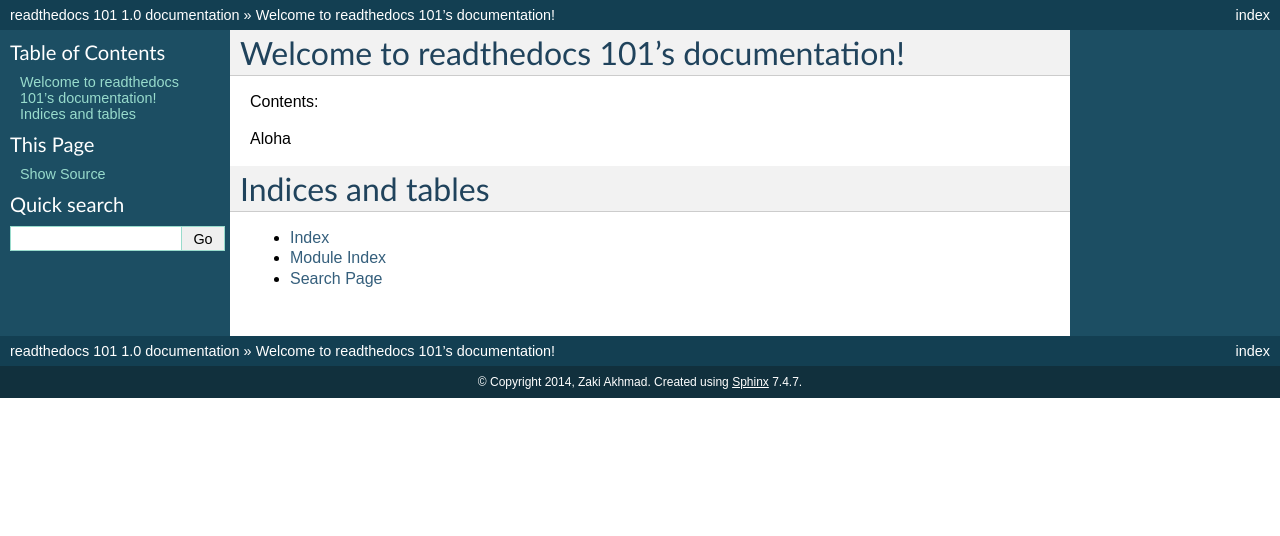
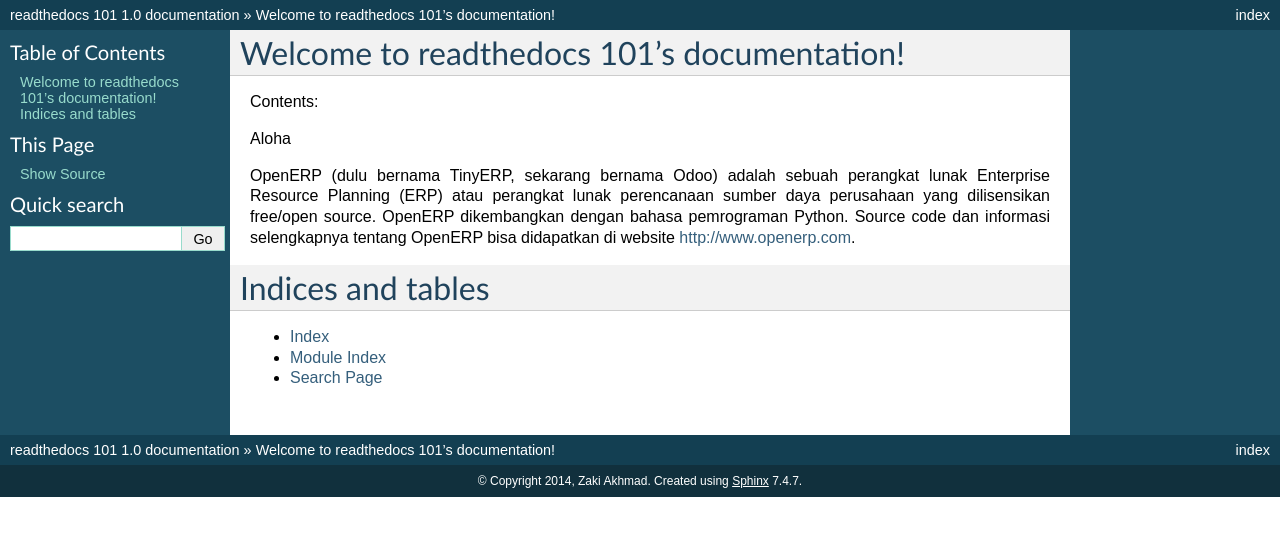
Before and after one commit to za/readthedocs, a Sphinx documentation site: the page built from docs/source/index.rst, in a window 1280 px wide. Shown: the top 536 px of the page. Built offline with Sphinx 7.4.7, drawn with Linux system fonts in a browser that asks for light colours.

```diff
--- /dev/null
+++ b/docs/source/bab01.rst
@@ -0,0 +1,10 @@
+.. readthedocs 101 documentation master file, created by
+   sphinx-quickstart on Tue Nov 11 12:59:54 2014.
+   You can adapt this file completely to your liking, but it should at least
+   contain the root `toctree` directive.
+
+OpenERP (dulu bernama TinyERP, sekarang bernama Odoo) adalah sebuah perangkat
+lunak Enterprise Resource Planning (ERP) atau perangkat lunak perencanaan sumber
+daya perusahaan yang dilisensikan free/open source. OpenERP dikembangkan dengan
+bahasa pemrograman Python. Source code dan informasi selengkapnya tentang
+OpenERP bisa didapatkan di website http://www.openerp.com.
--- a/docs/source/index.rst
+++ b/docs/source/index.rst
@@ -13,6 +13,7 @@ Contents:
 
 Aloha
 
+.. include:: bab01.rst
 
 Indices and tables
 ==================
```
